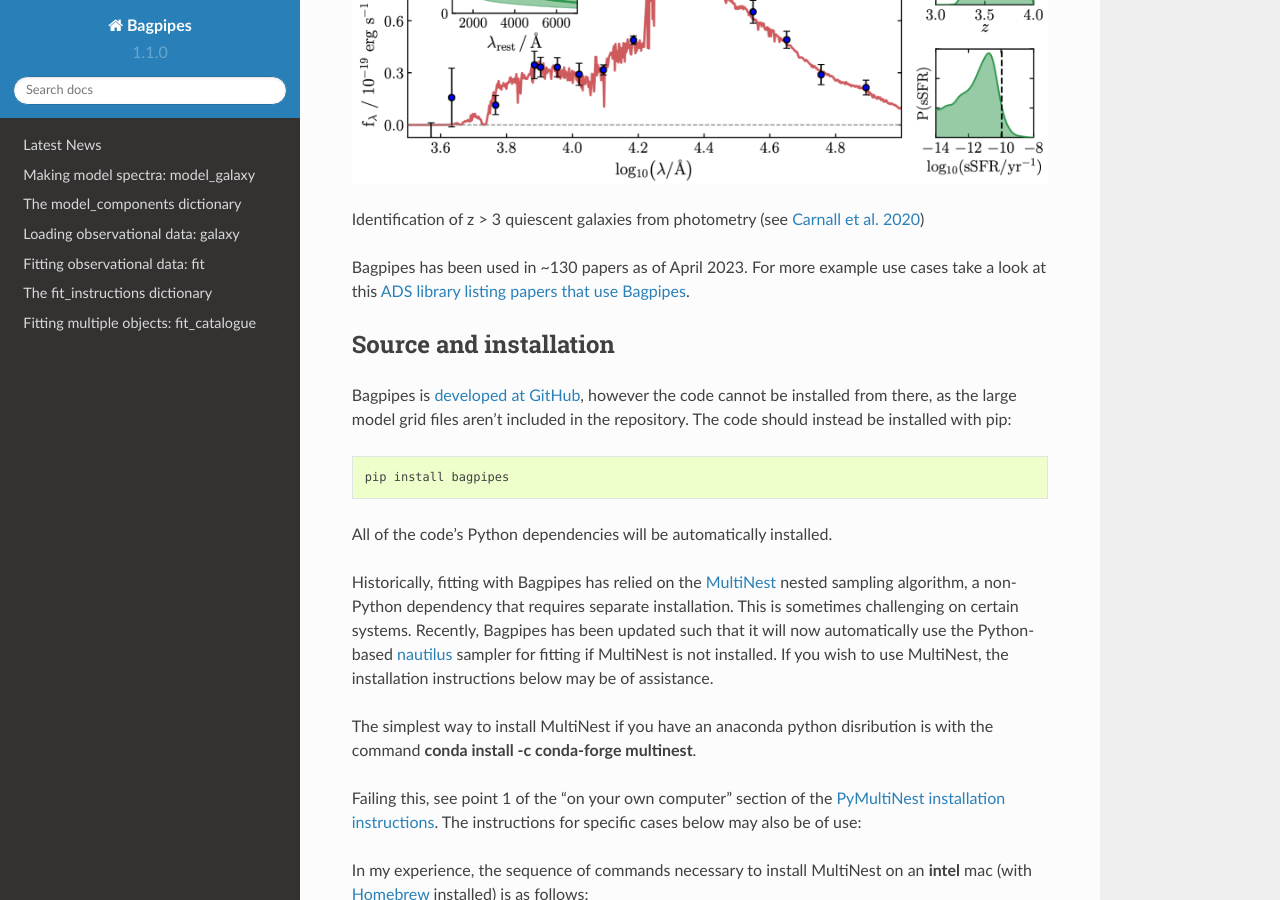
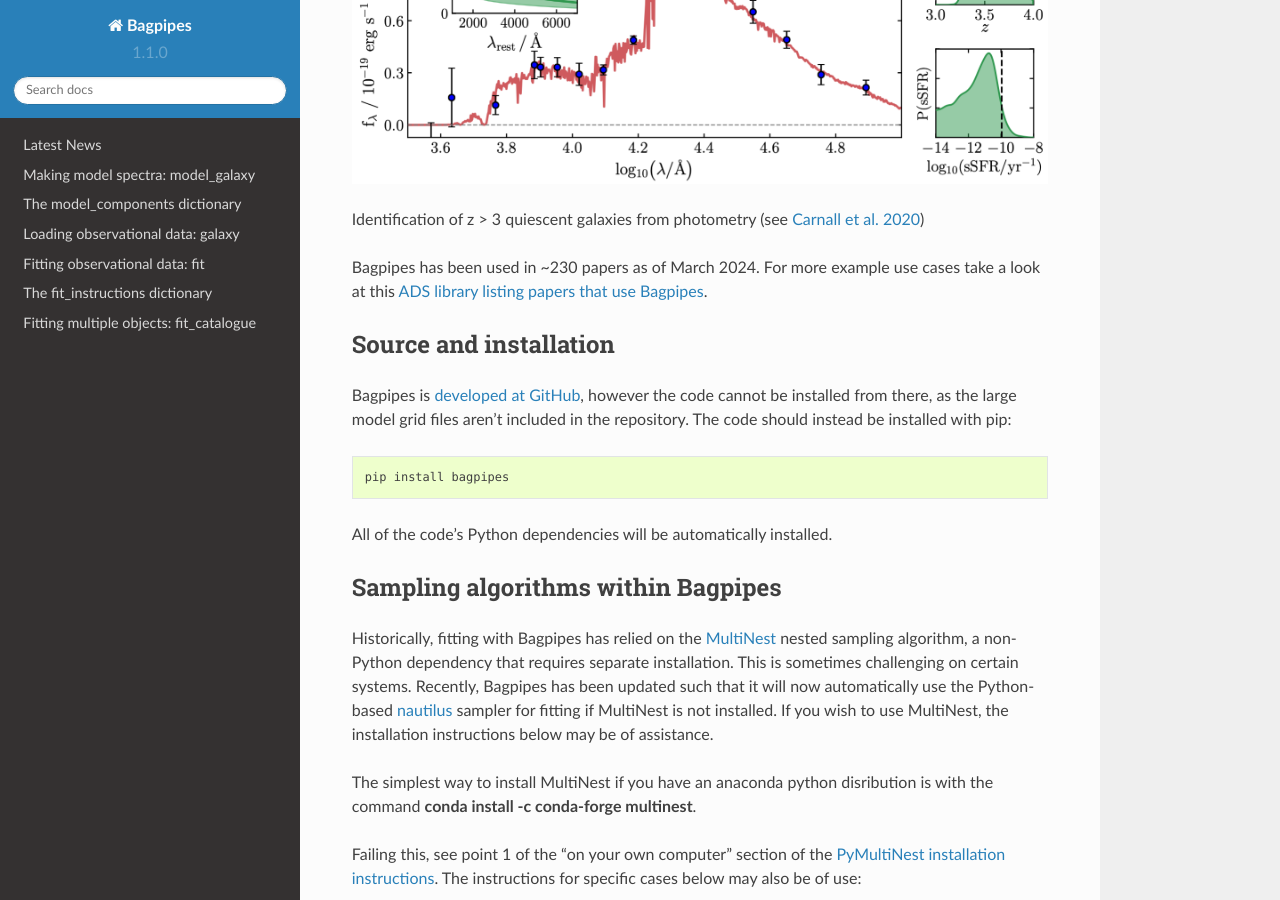
Before and after one commit to ACCarnall/bagpipes, a Sphinx documentation site: the page built from docs/index.rst, in a window 1280 px wide and 900 px high, scrolled down 858 px. Built offline with Sphinx 7.4.7 and the Read the Docs theme 2.0.0, drawn with Linux system fonts in a browser that asks for light colours; pages that are not in the unit, such as notebooks, are missing from menus.

Commit message:
minor documentation updates

```diff
--- a/README.rst
+++ b/README.rst
@@ -12,7 +12,9 @@
 
 Please note you cannot run the code just by cloning the repository as the large grids of models aren't included.
 
-The default sampler for fitting models to data is the `MultiNest <https://github.com/JohannesBuchner/MultiNest>`_ code, however this requires separate installation, and this can be challening on some systems. Bagpipes is now also compatible with the pure Python `nautilus <https://github.com/johannesulf/nautilus>`_ nested sampling algorithm, which should be installed by default along with Bagpipes, and will be used for fitting if MultiNest is not installed. Even if you are used to using Bagpipes with Multinest, you may wish to try out Nautlus, as this may yield faster and/or more accurate results in some circumstances. For more information please see the `bagpipes documentation <http://bagpipes.readthedocs.io>`_.
+**Sampling algorithms within Bagpipes**
+
+The default sampler for fitting models to data is the `MultiNest <https://github.com/JohannesBuchner/MultiNest>`_ code, however this requires separate installation, which can be challening on some systems. Bagpipes is now also compatible with the pure Python `nautilus <https://github.com/johannesulf/nautilus>`_ nested sampling algorithm, which should be installed by default along with Bagpipes, and will be used for fitting if MultiNest is not installed. Even if you are used to using Bagpipes with Multinest, you may wish to try out Nautlus, as this may yield faster and/or more accurate results in some circumstances. For more information please see the `bagpipes documentation <http://bagpipes.readthedocs.io>`_.
 
 **Published papers and citing the code**
 
--- a/docs/index.rst
+++ b/docs/index.rst
@@ -4,6 +4,7 @@
 Bayesian Analysis of Galaxies for Physical Inference and Parameter EStimation is a state of the art Python code for modelling galaxy spectra and fitting spectroscopic and photometric observations.
 
 I hope you will find everything you need to know here, however feel free to get in touch if you have further questions, or to get an opinion on specific use cases. I've recently added a :ref:`latest news <latest-news>` page, which I'll use to track updates to the code and any issues people make me aware of.
+
 
 What can Bagpipes do?
 ---------------------
@@ -16,7 +17,7 @@
 
 Identification of z > 3 quiescent galaxies from photometry (see `Carnall et al. 2020 <https://arxiv.org/abs/2001.11975>`_)
 
-Bagpipes has been used in ~130 papers as of April 2023. For more example use cases take a look at this `ADS library listing papers that use Bagpipes <https://ui.adsabs.harvard.edu/public-libraries/VOrR8ITjTTSYNXVYiQ1oag>`_.
+Bagpipes has been used in ~230 papers as of March 2024. For more example use cases take a look at this `ADS library listing papers that use Bagpipes <https://ui.adsabs.harvard.edu/public-libraries/VOrR8ITjTTSYNXVYiQ1oag>`_.
 
 
 Source and installation
@@ -30,6 +31,10 @@
 
 
 All of the code's Python dependencies will be automatically installed.
+
+
+Sampling algorithms within Bagpipes
+-----------------------------------
 
 Historically, fitting with Bagpipes has relied on the `MultiNest <https://github.com/JohannesBuchner/MultiNest>`_ nested sampling algorithm, a non-Python dependency that requires separate installation. This is sometimes challenging on certain systems. Recently, Bagpipes has been updated such that it will now automatically use the Python-based `nautilus <https://nautilus-sampler.readthedocs.io/en/stable/>`_ sampler for fitting if MultiNest is not installed. If you wish to use MultiNest, the installation instructions below may be of assistance.
 
```
